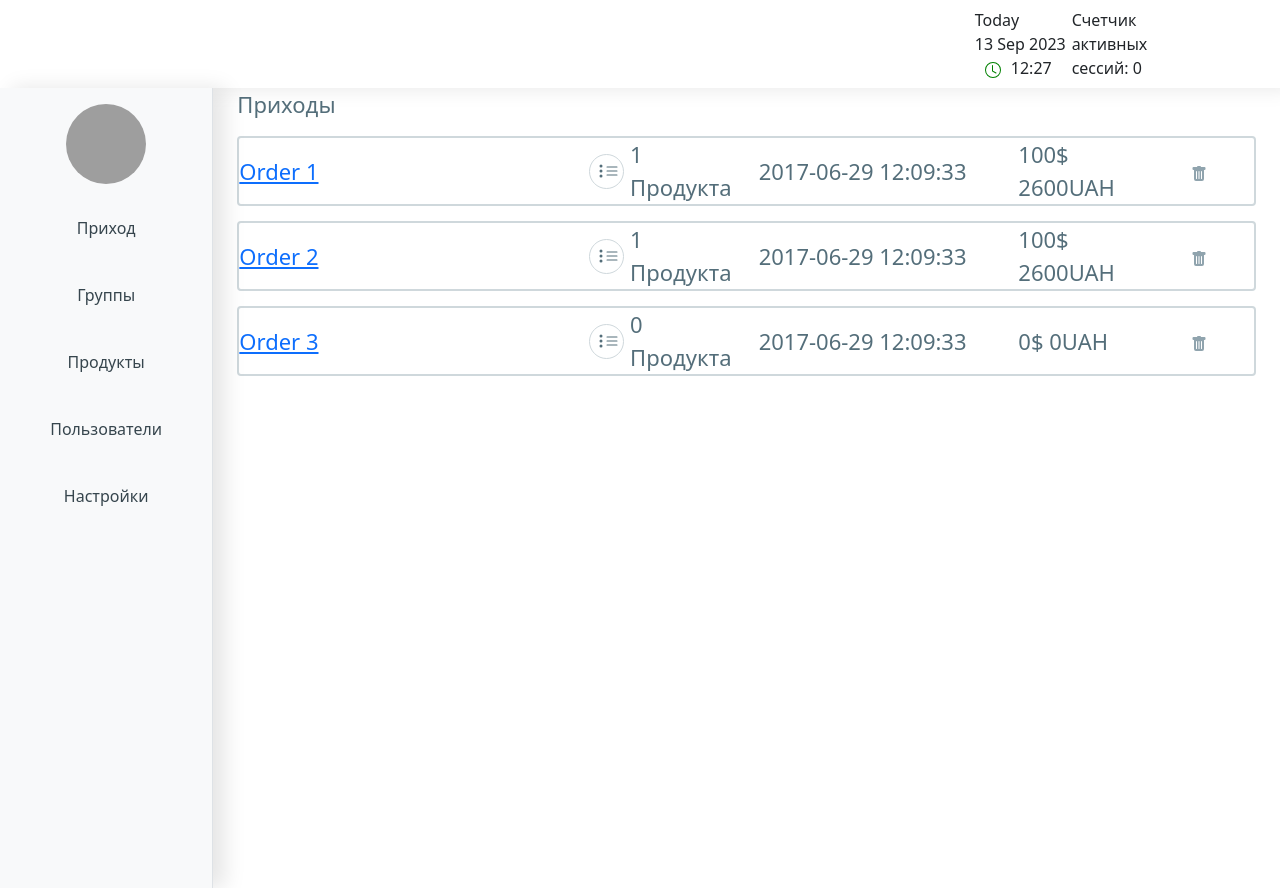
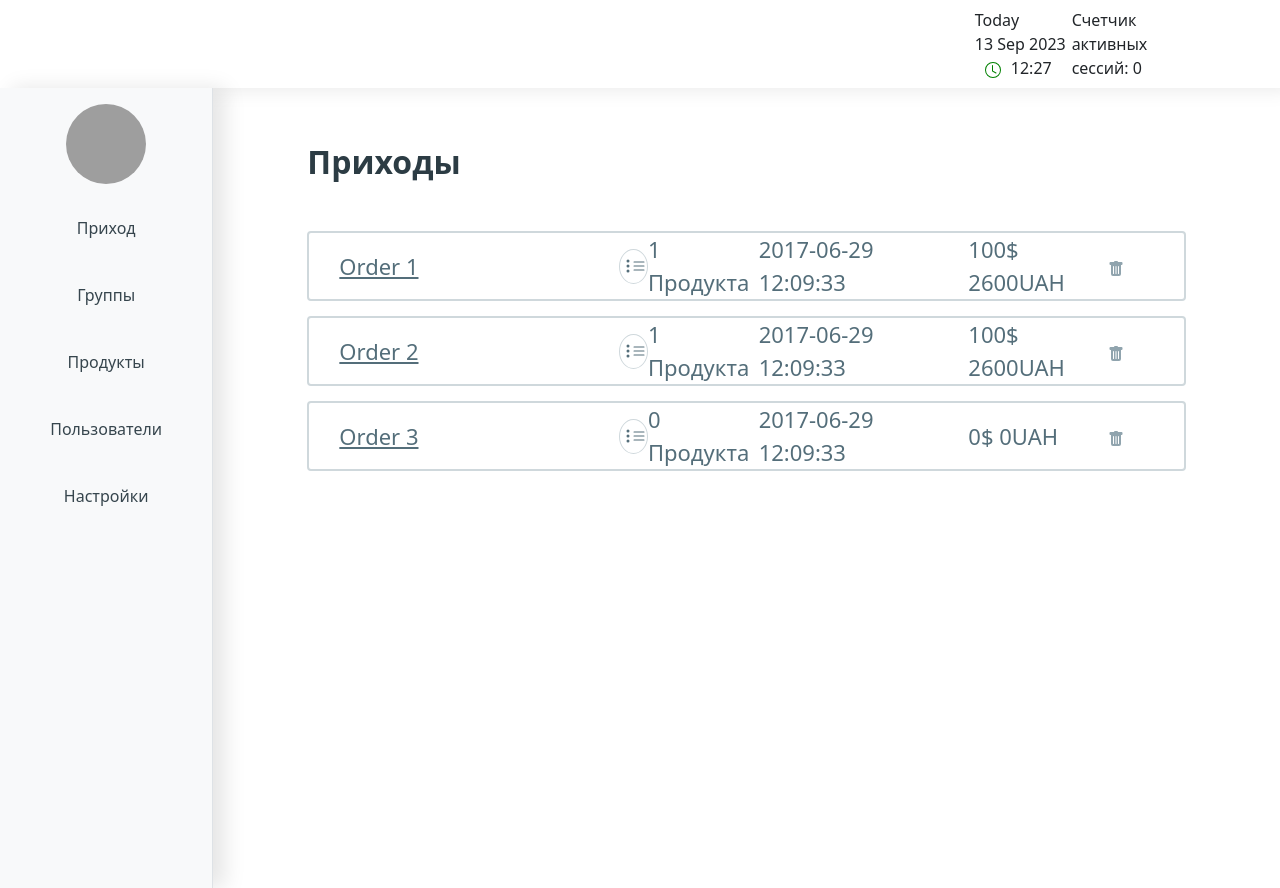
Before and after one commit to odinetsmichael/It-shop, a Vue app: page /#/orders in a window 1280 px wide. Built offline with nearby package versions, Linux system fonts and the light colour scheme; no server answers; grey boxes are pictures that could not be loaded.

Commit message:
add OrderLink component

```diff
--- a/src/components/global/ListItem.vue
+++ b/src/components/global/ListItem.vue
@@ -11,10 +11,14 @@
 
 <style scoped lang="scss">
 .list-item{
+    padding: 0 30px;
     margin-top: 15px;
     list-style-type: none;
     width: 100%;
     border-radius: 4px;
     border: 2px solid #CFD8DC;
+    font-size: 22px;
+    font-weight: normal;
+    color: #546E7A;
 }
 </style>
--- /dev/null
+++ b/src/components/global/OrderLink.vue
@@ -0,0 +1,18 @@
+<script setup>
+</script>
+
+<template>
+    <a class="order-link col-4" href="#">
+        <slot></slot>
+    </a>
+</template>
+
+<style scoped lang="scss">
+.order-link{
+    transition: 0.4s ease-in-out;
+    color: #546E7A;
+    &:hover{
+        opacity: 0.7;
+    }
+}
+</style>
--- a/src/components/global/Orders.vue
+++ b/src/components/global/Orders.vue
@@ -42,17 +42,19 @@
 
 <template>
     <div class="order-list">
+        <div class="order-title">
+            Приходы
+        </div>
         <ul class="list-group">
-            Приходы
             <ListItem v-for="order in getOrders()" :key="order.id">
                 <div class="row d-flex align-items-center">
-                    <a class="order-link col-4" href="#">
+                    <OrderLink class="col-4" href="#">
                         {{order.title}}
-                    </a>
+                    </OrderLink>
                     <div class="col-2 d-flex justify-content-around align-items-center">
                         <ButtonMenu/>
                         <div>
-                            {{  getOrderProducts(order.id).length }}
+                            {{ getOrderProducts(order.id).length }}
                             <div>Продукта</div>
                         </div>
 
@@ -75,10 +77,11 @@
 
 <style scoped lang="scss">
 .order-list{
-    ul{
-        font-size: 22px;
-        font-weight: normal;
-        color: #546E7A;
+    .order-title{
+        font-size: 32px;
+        color: #2C3C44;
+        font-weight: bold;
+        margin-bottom: 30px;
     }
 }
 
--- a/src/components/global/Overview.vue
+++ b/src/components/global/Overview.vue
@@ -11,6 +11,7 @@
 
 <style scoped>
 .overview{
+    padding: 50px 70px;
     width: 100%;
     height: 100%;
 }
--- a/src/components/global/index.js
+++ b/src/components/global/index.js
@@ -6,8 +6,10 @@ import Products from './Products.vue'
 import Overview from './Overview.vue';
 import SessionCounter from './SessionCounter.vue';
 import ListItem from './ListItem.vue';
+import OrderLink from './OrderLink.vue';
 import ButtonDelete from './Buttons/ButtonDelete.vue';
 import ButtonMenu from './Buttons/ButtonMenu.vue';
+
 
 const components = [
     {name: 'Header', component: Header },
@@ -16,10 +18,11 @@ const components = [
     {name: 'Orders', component: Orders },
     {name: 'Products', component: Products },
     {name: 'Overview', component: Overview },
+    {name: 'SessionCounter', component: SessionCounter },
+    {name: 'ListItem', component: ListItem },
+    {name: 'OrderLink', component: OrderLink },
     {name: 'ButtonDelete', component: ButtonDelete },
     {name: 'ButtonMenu', component: ButtonMenu },
-    {name: 'SessionCounter', component: SessionCounter },
-    {name: 'ListItem', component: ListItem }
 ]
 
 export default {
```
